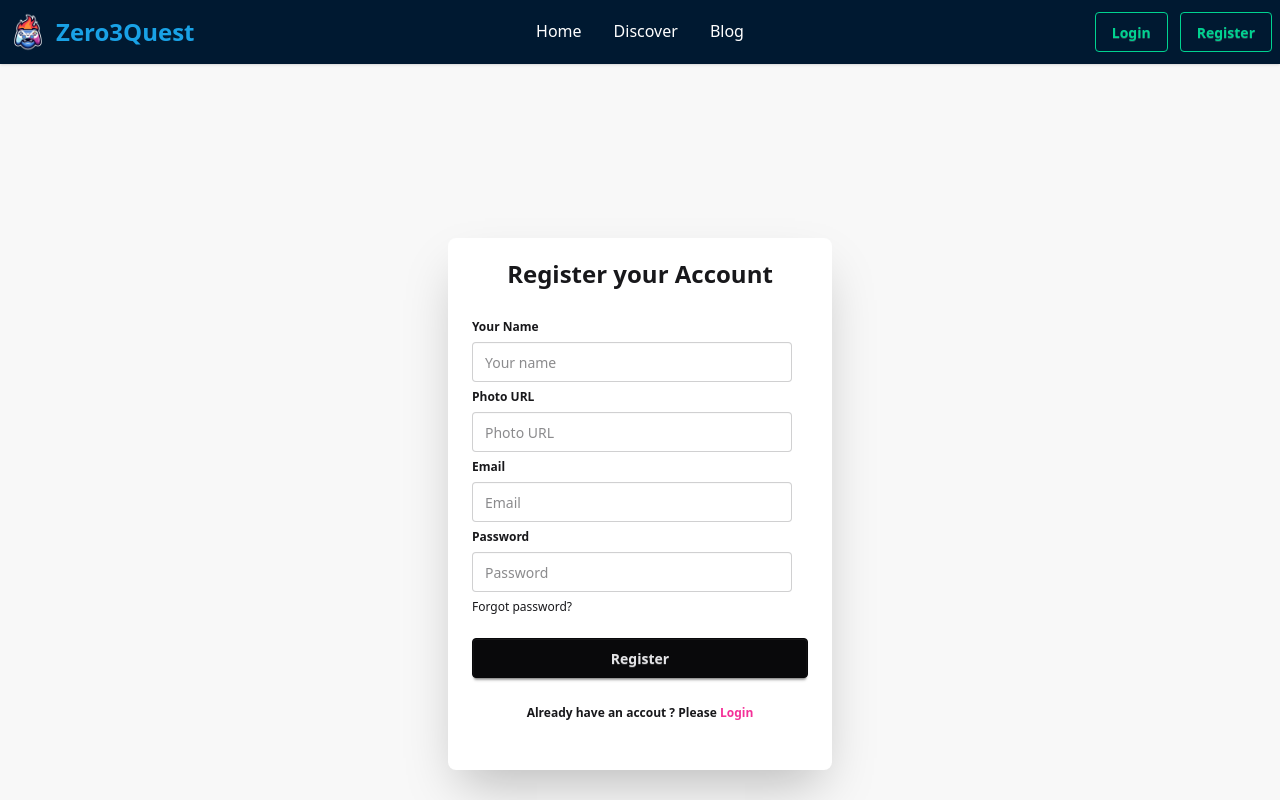
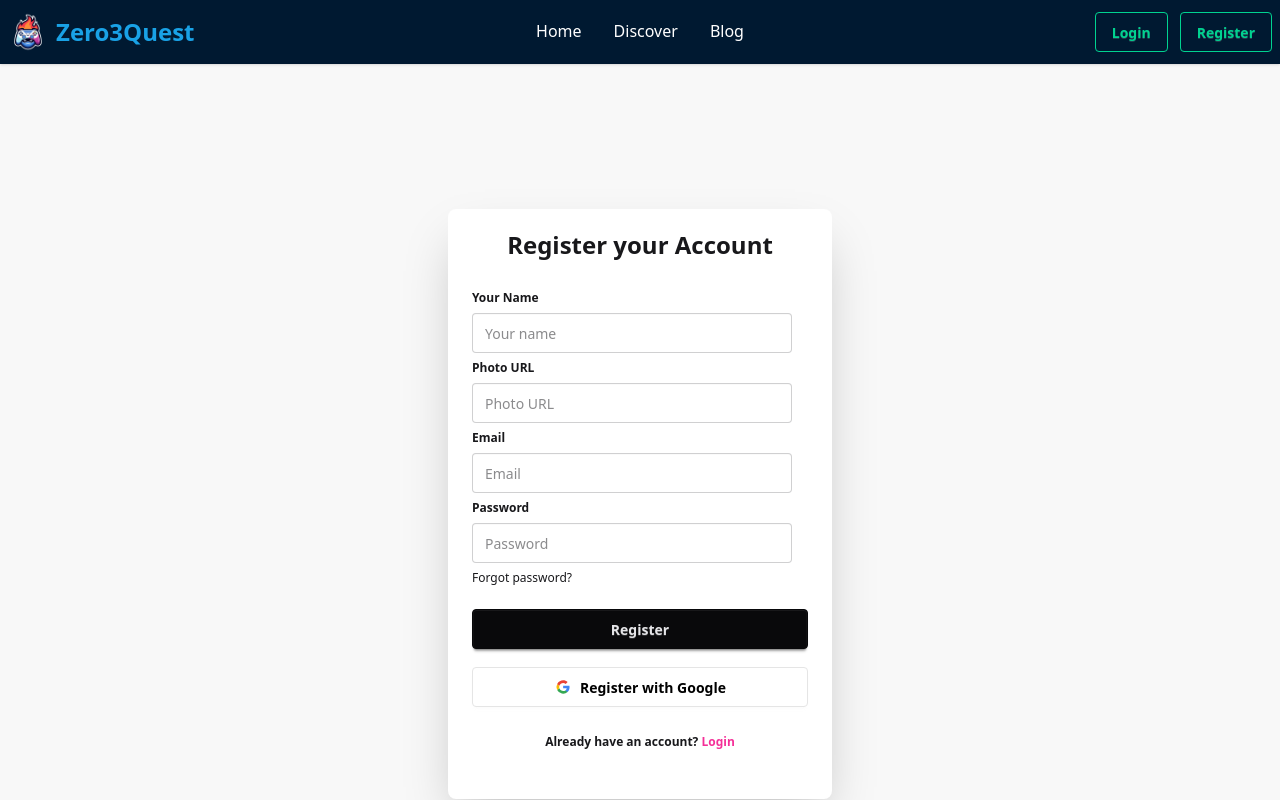
Before and after one commit to ZisanUlHaque/GameHub, a React app: page /auth/register in a window 1280 px wide. Shown: the top 800 px of the page. Built offline with nearby package versions, Linux system fonts and the light colour scheme; no server answers; the HTML template or start-up script is replaced by a standard one.

Commit message:
register update

```diff
--- a/src/pages/Register.jsx
+++ b/src/pages/Register.jsx
@@ -4,50 +4,82 @@ import { AuthContext } from "../Provider/Authprovider";
 import { toast } from "react-toastify";
 
 const Register = () => {
-  const { createUser ,setUser} = use(AuthContext);
-  const [nameError,setnameError] = useState("");
+  const { createUser, setUser, googleSignIn } = use(AuthContext);
+  const [nameError, setNameError] = useState("");
+  const [passwordError, setPasswordError] = useState("");
   const navigate = useNavigate();
   const location = useLocation();
 
+  // Password validation function
+  const isPasswordValid = (password) => {
+    const hasUppercase = /[A-Z]/.test(password);
+    const hasLowercase = /[a-z]/.test(password);
+    const hasMinLength = password.length >= 6;
+    return hasUppercase && hasLowercase && hasMinLength;
+  };
+
+  // Email/password registration
   const handleRegister = (event) => {
     event.preventDefault();
-    // console.log(event.target)
 
     const form = event.target;
     const name = form.name.value;
-    if(name.length < 5){
-      setnameError("Name should be 5 character");
-      return;
-    }else{
-      setnameError("");
-    }
     const photo = form.photo.value;
     const email = form.email.value;
     const password = form.password.value;
-    // console.log(name, password, photo, email);
 
+    // Name validation
+    if (name.length < 5) {
+      setNameError("Name should be at least 5 characters");
+      return;
+    } else {
+      setNameError("");
+    }
+
+    // Password validation
+    if (!isPasswordValid(password)) {
+      setPasswordError(
+        "Password must have at least 6 characters, including uppercase and lowercase letters"
+      );
+      return;
+    } else {
+      setPasswordError("");
+    }
+
+    // Create user
     createUser(email, password)
       .then((result) => {
         const user = result.user;
-       setUser(user);
-       toast.success("Register successful!");
-       navigate(location.state = '/')
+        setUser(user);
+        toast.success("Register successful!");
+        navigate(location.state || "/");
       })
       .catch((error) => {
-        const errorMessage = error.message;
-        alert(errorMessage);
+        alert(error.message);
+      });
+  };
+
+  // Google sign-in
+  const handleGoogleSignIn = () => {
+    googleSignIn()
+      .then((result) => {
+        setUser(result.user);
+        toast.success("Registered with Google!");
+        navigate(location.state || "/");
+      })
+      .catch((error) => {
+        console.error(error);
+        toast.error("Google login failed!");
       });
   };
 
   return (
     <div className="flex justify-center min-h-screen items-center">
-      <div
-        className="card bg-base-100 w-full max-w-sm shrink-0 shadow-2xl py-5
-      "
-      >
+      <div className="card bg-base-100 w-full max-w-sm shrink-0 shadow-2xl py-5">
         <h2 className="font-semibold text-2xl text-center">
           Register your Account
         </h2>
+
         <form onSubmit={handleRegister} className="card-body">
           <fieldset className="fieldset">
             <label className="font-semibold">Your Name</label>
@@ -58,9 +90,8 @@ const Register = () => {
               placeholder="Your name"
               required
             />
-            {
-              nameError && <p className="text-xs text-red-700">{nameError}</p>
-            }
+            {nameError && <p className="text-xs text-red-700">{nameError}</p>}
+
             <label className="font-semibold">Photo URL</label>
             <input
               type="text"
@@ -87,15 +118,56 @@ const Register = () => {
               placeholder="Password"
               required
             />
+            {passwordError && (
+              <p className="text-xs text-red-700">{passwordError}</p>
+            )}
 
             <div>
               <a className="link link-hover">Forgot password?</a>
             </div>
+
             <button type="submit" className="btn btn-neutral mt-4">
               Register
             </button>
+
+            {/* Google Sign-in */}
+            <button
+              type="button"
+              onClick={handleGoogleSignIn}
+              className="btn bg-white text-black border-[#e5e5e5] flex items-center justify-center gap-2 mt-3"
+            >
+              <svg
+                aria-label="Google logo"
+                width="18"
+                height="18"
+                xmlns="http://www.w3.org/2000/svg"
+                viewBox="0 0 512 512"
+              >
+                <g>
+                  <path d="M0 0H512V512H0" fill="#fff" />
+                  <path
+                    fill="#34a853"
+                    d="M153 292c30 82 118 95 171 60h62v48A192 192 0 0190 341"
+                  />
+                  <path
+                    fill="#4285f4"
+                    d="m386 400a140 175 0 0053-179H260v74h102q-7 37-38 57"
+                  />
+                  <path
+                    fill="#fbbc02"
+                    d="m90 341a208 200 0 010-171l63 49q-12 37 0 73"
+                  />
+                  <path
+                    fill="#ea4335"
+                    d="m153 219c22-69 116-109 179-50l55-54c-78-75-230-72-297 55"
+                  />
+                </g>
+              </svg>
+              Register with Google
+            </button>
+
             <p className="font-semibold text-center pt-5">
-              Already have an accout ? Please{" "}
+              Already have an account?{" "}
               <Link to="/auth/login" className="text-secondary">
                 Login
               </Link>
```
